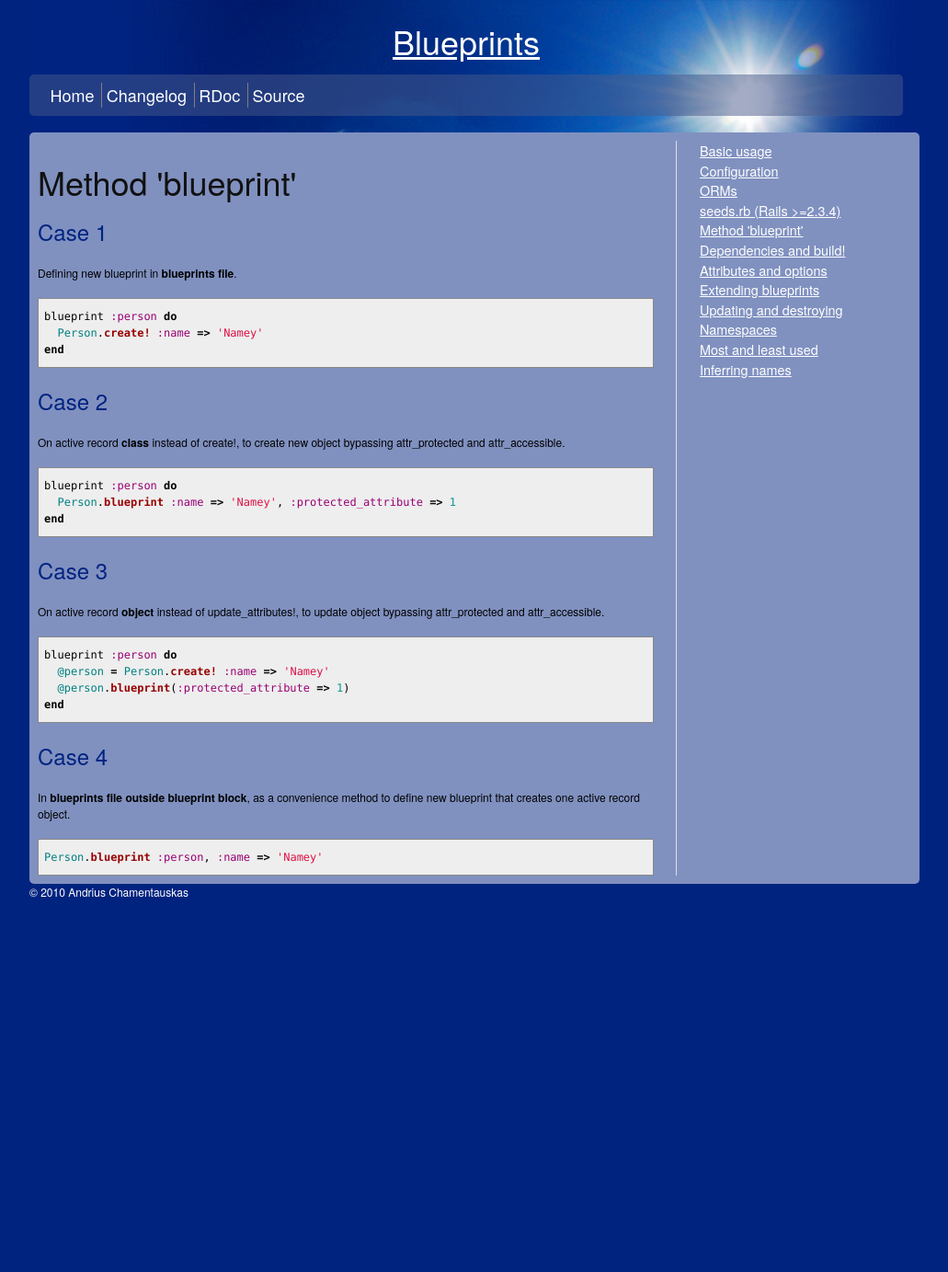
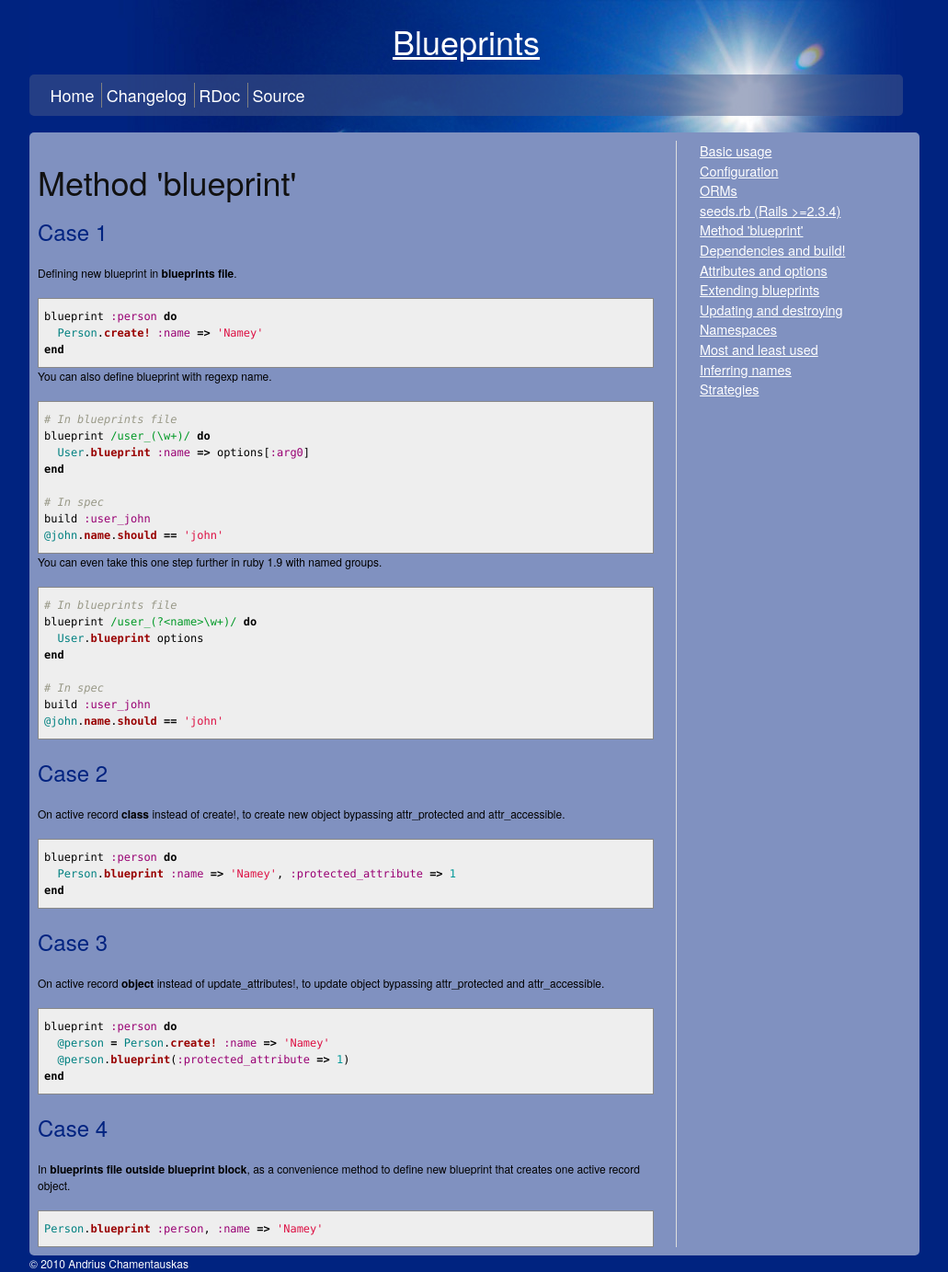
Before and after one commit to andriusch/blueprints, a Jekyll site: the page built from _posts/2010-09-01-blueprint.markdown, in a window 1280 px wide. Shown: the whole page at 92% size, without its empty margins (133-1164 px from the left). Built offline with Jekyll 4.4.1, drawn with Linux system fonts in a browser that asks for light colours; Markdown is read by kramdown in place of the engine named in the settings; before the commit the page ends 979 px from its top, so only the background shows below that.

Commit message:
Added documentation for blueprints 1.0

```diff
--- a/_config.yml
+++ b/_config.yml
@@ -2,4 +2,4 @@ markdown: rdiscount
 pygments: true
 permalink: /:title
 paginate: 7
-baseurl: blueprints
+baseurl: /blueprints
--- a/_posts/2010-09-01-blueprint.markdown
+++ b/_posts/2010-09-01-blueprint.markdown
@@ -11,6 +11,32 @@ Defining new blueprint in **blueprints file**.
 blueprint :person do
   Person.create! :name => 'Namey'
 end
+{% endhighlight %}
+
+You can also define blueprint with regexp name.
+
+{% highlight ruby %}
+# In blueprints file
+blueprint /user_(\w+)/ do
+  User.blueprint :name => options[:arg0]
+end
+
+# In spec
+build :user_john
+@john.name.should == 'john'
+{% endhighlight %}
+
+You can even take this one step further in ruby 1.9 with named groups.
+
+{% highlight ruby %}
+# In blueprints file
+blueprint /user_(?<name>\w+)/ do
+  User.blueprint options
+end
+
+# In spec
+build :user_john
+@john.name.should == 'john'
 {% endhighlight %}
 
 ## Case 2
```
Also changed, not shown: _posts/2010-01-01-strategies.markdown (added, +56 -0 lines), _posts/2010-04-01-namespaces.markdown (+19 -0 lines), changelog.markdown (+11 -0 lines).
